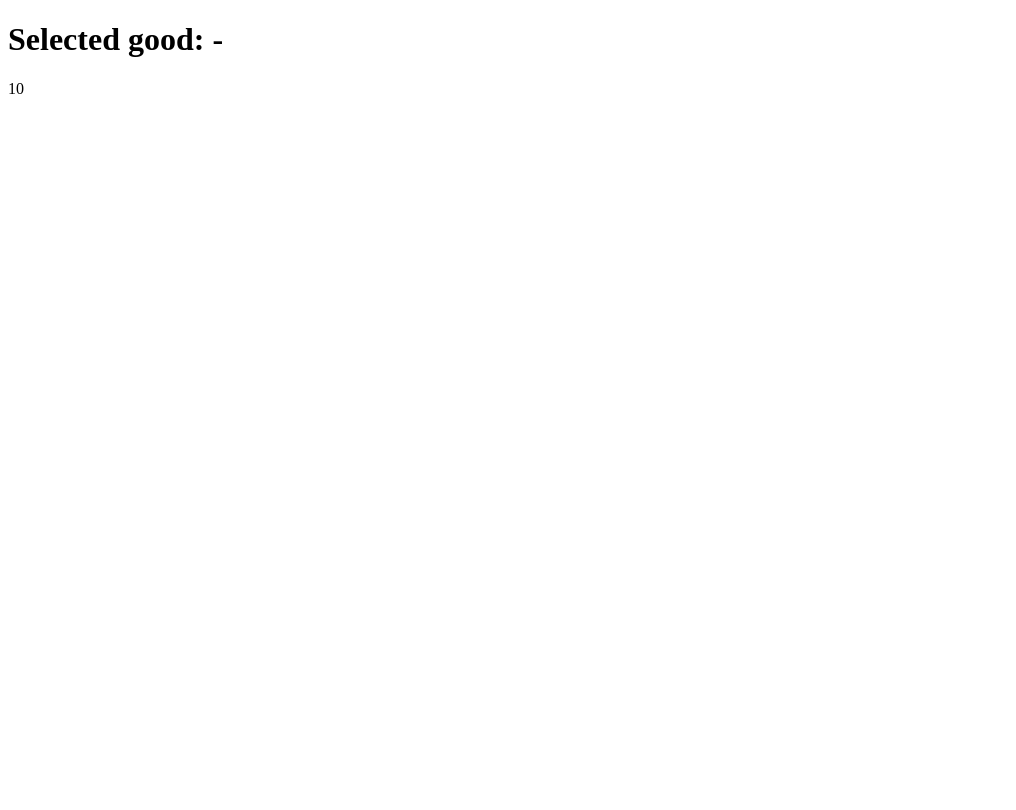
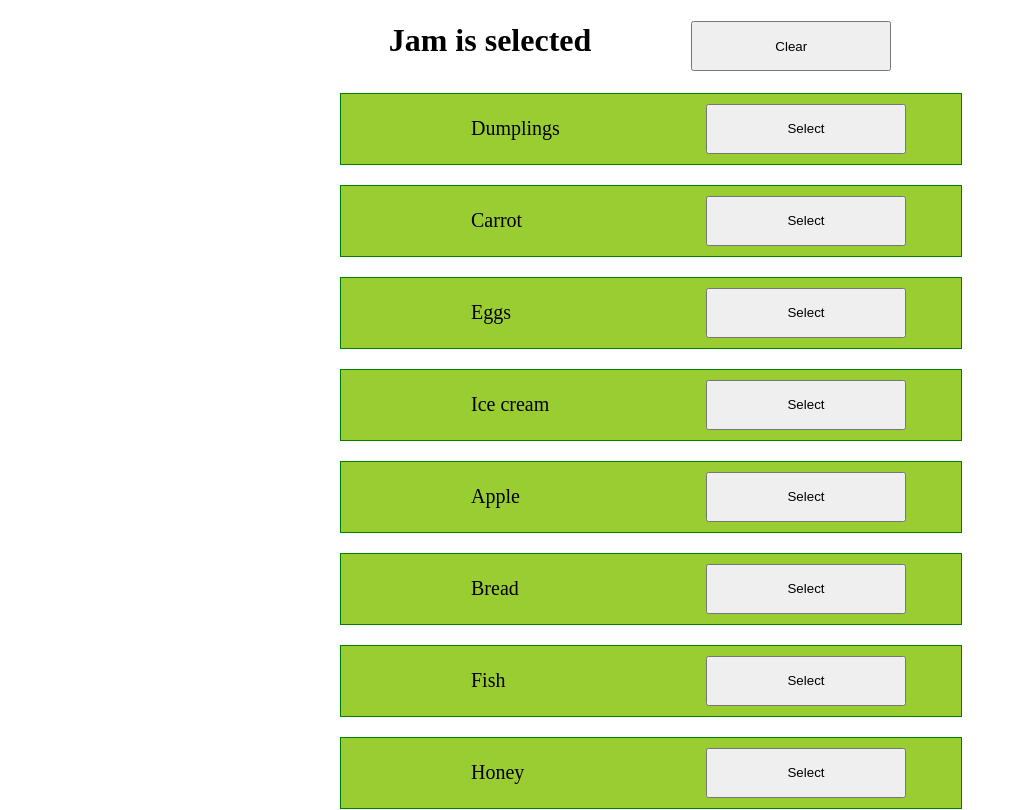
Before and after one commit to mate-academy/react_goods-selector, a React (Create React App) app: page / in a window 1280 px wide. Shown: the top 810 px of the page, without its empty margins (0-1016 px from the left). Built offline with nearby package versions, Linux system fonts and the light colour scheme.

Commit message:
solution

```diff
--- a/src/App.scss
+++ b/src/App.scss
@@ -1 +1,53 @@
-// styles go here
+.body {
+  margin: 0;
+}
+
+.app {
+  display: block;
+}
+
+.title {
+  text-align: center;
+
+  &__button {
+    margin-left: 100px;
+    height: 50px;
+    width: 200px;
+  }
+}
+
+.goodList {
+  margin: 0 auto;
+  padding: 0;
+  width: 600px;
+
+  &__container {
+    display: grid;
+    grid-template-columns: repeat(2, 1fr);
+    column-gap: 20px;
+    justify-content: space-between;
+    align-items: center;
+    width: 100%;
+    padding: 10px;
+    margin-bottom: 20px;
+    border: 1px solid green;
+    background-color: yellowgreen;
+  }
+
+  &__good {
+    padding-left: 120px;
+    font-size: 20px;
+    list-style: none;
+  }
+
+  &__button {
+    align-items: center;
+    margin: 0 auto;
+    height: 50px;
+    width: 200px;
+
+    &-remove {
+      background-color: yellow;
+    }
+  }
+}
--- a/src/App.tsx
+++ b/src/App.tsx
@@ -14,11 +14,99 @@ const goodsFromServer: string[] = [
   'Garlic',
 ];
 
-const App: React.FC = () => (
-  <div className="App">
-    <h1>Selected good: -</h1>
-    {goodsFromServer.length}
-  </div>
-);
+export class App extends React.Component {
+  state = {
+    selectedGood: ['Jam'],
+  };
 
-export default App;
+  clearGoods = () => {
+    this.setState({ selectedGood: ['No goods selected'] });
+  };
+
+  selectGoods = (good: string) => {
+    const { selectedGood } = this.state;
+
+    this.setState(
+      selectedGood[0] !== 'No goods selected'
+        ? { selectedGood: [...selectedGood, good] }
+        : { selectedGood: [good] },
+    );
+  };
+
+  removeGoods = (good: string) => {
+    const { selectedGood } = this.state;
+
+    this.setState(
+      selectedGood.length > 1
+        ? { selectedGood: [...selectedGood.filter(good1 => good1 !== good)] }
+        : { selectedGood: ['No goods selected'] },
+    );
+  };
+
+  render() {
+    const { selectedGood } = this.state;
+
+    return (
+      <div className="App">
+        {selectedGood[0] !== 'No goods selected'
+          ? (
+            <h1
+              className="title"
+            >
+              {selectedGood.join(', ')}
+              {' '}
+              {selectedGood.length === 1
+                ? 'is selected'
+                : 'are selected'}
+              <button
+                className="title__button"
+                type="button"
+                onClick={this.clearGoods}
+              >
+                Clear
+              </button>
+            </h1>
+          )
+          : (
+            <h1 className="title">
+              No goods selected
+            </h1>
+          )}
+
+        <ul className="goodList">
+          {goodsFromServer.map(good => (
+            <div className="goodList__container" key={good}>
+              <li className="goodList__good">
+                {good}
+              </li>
+
+              {!selectedGood.includes(good)
+                ? (
+                  <button
+                    className="goodList__button"
+                    type="button"
+                    onClick={() => {
+                      this.selectGoods(good);
+                    }}
+                  >
+                    Select
+                  </button>
+                )
+                : (
+                  <button
+                    className="goodList__button goodList__button-remove"
+                    type="button"
+                    onClick={() => {
+                      this.removeGoods(good);
+                    }}
+                  >
+                    Remove
+                  </button>
+                )}
+            </div>
+          ))}
+        </ul>
+      </div>
+    );
+  }
+}
--- a/src/index.tsx
+++ b/src/index.tsx
@@ -1,5 +1,5 @@
 import ReactDOM from 'react-dom';
-import App from './App';
+import { App } from './App';
 
 ReactDOM.render(
   <App />,
```
Also changed, not shown: 1 other file (tests, documents, lock files or other folders).
